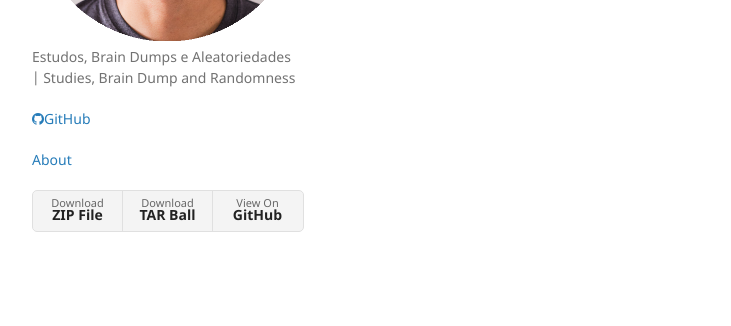
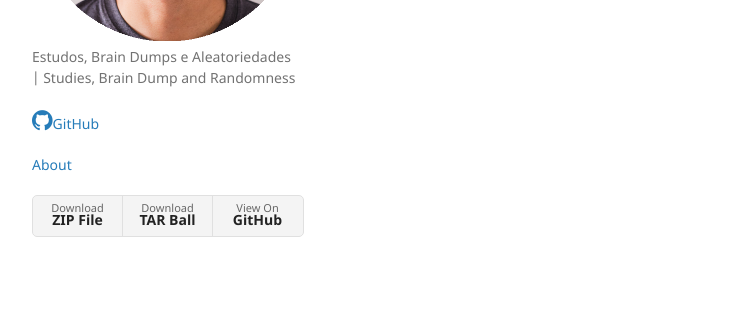
Before and after one commit to rodolforicardotech/rodolforicardotech.github.io, a Jekyll site: the page built from index.md, in a window 1280 px wide. Shown: the part 369-695 px from the top of the page, without its empty margins (178-909 px from the left). Built offline with Jekyll 4.4.1, drawn with Linux system fonts in a browser that asks for light colours; our own code applies the rules of GitHub Pages for plain Markdown files.

Commit message:
aumentando o tamanho do ícone

```diff
--- a/_layouts/default.html
+++ b/_layouts/default.html
@@ -32,7 +32,7 @@
 
         {% if site.github.is_user_page %}
 
-        <p class="view"><a href="{{ site.github.owner_url }}"><i class="fa fa-github" aria-hidden="true"></i>GitHub</a></p>
+        <p class="view"><a href="{{ site.github.owner_url }}"><i class="fa fa-github" aria-hidden="true" style="font-size:24px"></i>GitHub</a></p>
         {% endif %}
 
         <p class="view"><a href="http://rodolforicardo7.github.io/about">About</a></p>
```
